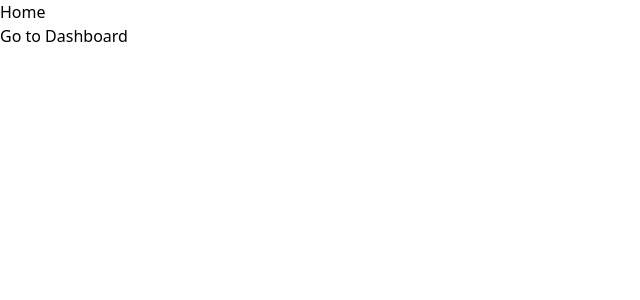
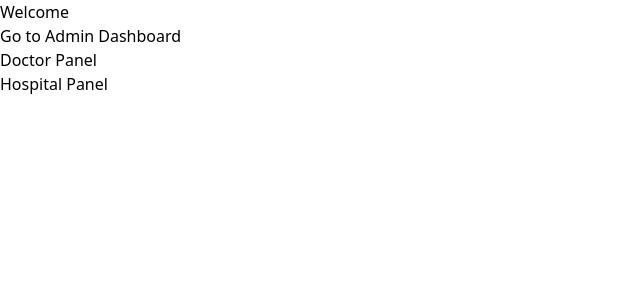
Before and after one commit to adilkadivala/hms, a React (Vite) app in the folder client/: page / in a window 1280 px wide. Shown: the top 300 px of the page, without its empty margins (0-640 px from the left). Built offline with nearby package versions, Linux system fonts and the light colour scheme.

Commit message:
setting up user roles

```diff
--- a/client/package.json
+++ b/client/package.json
@@ -14,6 +14,7 @@
     "dotenv": "^16.4.5",
     "react": "^18.3.1",
     "react-dom": "^18.3.1",
+    "react-hot-toast": "^2.4.1",
     "react-router-dom": "^6.26.1"
   },
   "devDependencies": {
--- a/client/src/pages/Home.jsx
+++ b/client/src/pages/Home.jsx
@@ -1,10 +1,20 @@
+import { lazy, Suspense } from "react";
 import { NavLink } from "react-router-dom";
 
 const Home = () => {
   return (
     <>
-      <div>Home</div>
-      <NavLink to="/dashboard">Go to Dashboard</NavLink>
+      <div className="flex flex-col">
+        <p>Welcome</p>
+        {/* Link to the Admin Dashboard */}
+        <NavLink to="/dashboard">Go to Admin Dashboard</NavLink>
+
+        {/* Link to the Doctor Panel */}
+        <NavLink to="/doctor/dashboard">Doctor Panel</NavLink>
+
+        {/* Link to the Hospital Panel */}
+        <NavLink to="/hospital/dashboard">Hospital Panel</NavLink>
+      </div>
     </>
   );
 };
--- /dev/null
+++ b/client/src/pages/dashboard/doctors/Dashboard.jsx
@@ -0,0 +1,12 @@
+import Layout from "../component/Main";
+import Form from "../../ui/Form";
+
+function Dashboard() {
+  return (
+    <Layout>
+      <h1>Hello Doctors</h1>
+    </Layout>
+  );
+}
+
+export default Dashboard;
--- /dev/null
+++ b/client/src/pages/dashboard/hospitals/Dashboard.jsx
@@ -0,0 +1,12 @@
+import Layout from "../component/Main";
+import Form from "../../ui/Form";
+
+function Dashboard() {
+  return (
+    <Layout>
+      <h1>Hello hospitals</h1>
+    </Layout>
+  );
+}
+
+export default Dashboard;
--- a/client/src/routes/Pathes.jsx
+++ b/client/src/routes/Pathes.jsx
@@ -1,6 +1,9 @@
+// AllRoutes.js
 import { Routes, Route } from "react-router-dom";
+import Home from "../pages/Home";
+
+// Admin panel pages
 import Dashboard from "../pages/dashboard/pages/Dashboard";
-import Home from "../pages/Home";
 import Table from "../pages/dashboard/pages/Table";
 import Hospitals from "../pages/dashboard/pages/Hospitals";
 import Doctors from "../pages/dashboard/pages/Doctors";
@@ -11,9 +14,19 @@ import Doctor_by_Hospital from "../pages/dashboard/pages/Doctor_by_hospital";
 import Payment from "../pages/dashboard/pages/Payment";
 import Patients from "../pages/dashboard/pages/Patients";
 
-const Pathes = () => {
+// // Doctor panel pages
+import DoctorDashboard from "../pages/dashboard/doctors/Dashboard";
+
+// // Hospital panel pages
+import HospitalDashboard from "../pages/dashboard/hospitals/Dashboard";
+
+const AllRoutes = () => {
   return (
     <Routes>
+      {/* Home */}
+      <Route path="/" element={<Home />} />
+
+      {/* Admin Routes */}
       <Route path="/dashboard" element={<Dashboard />} />
       <Route path="/table" element={<Table />} />
       <Route path="/hospitals" element={<Hospitals />} />
@@ -24,9 +37,14 @@ const Pathes = () => {
       <Route path="/faculties" element={<Faculty />} />
       <Route path="/do_by_hos" element={<Doctor_by_Hospital />} />
       <Route path="/payments" element={<Payment />} />
-      <Route path="/" element={<Home />} />
+
+      {/* Doctor Routes */}
+      <Route path="/doctor/dashboard" element={<DoctorDashboard />} />
+
+      {/* Hospital Routes */}
+      <Route path="/hospital/dashboard" element={<HospitalDashboard />} />
     </Routes>
   );
 };
 
-export default Pathes;
+export default AllRoutes;
```
Also changed, not shown: 1 other file (tests, documents, lock files or other folders).
